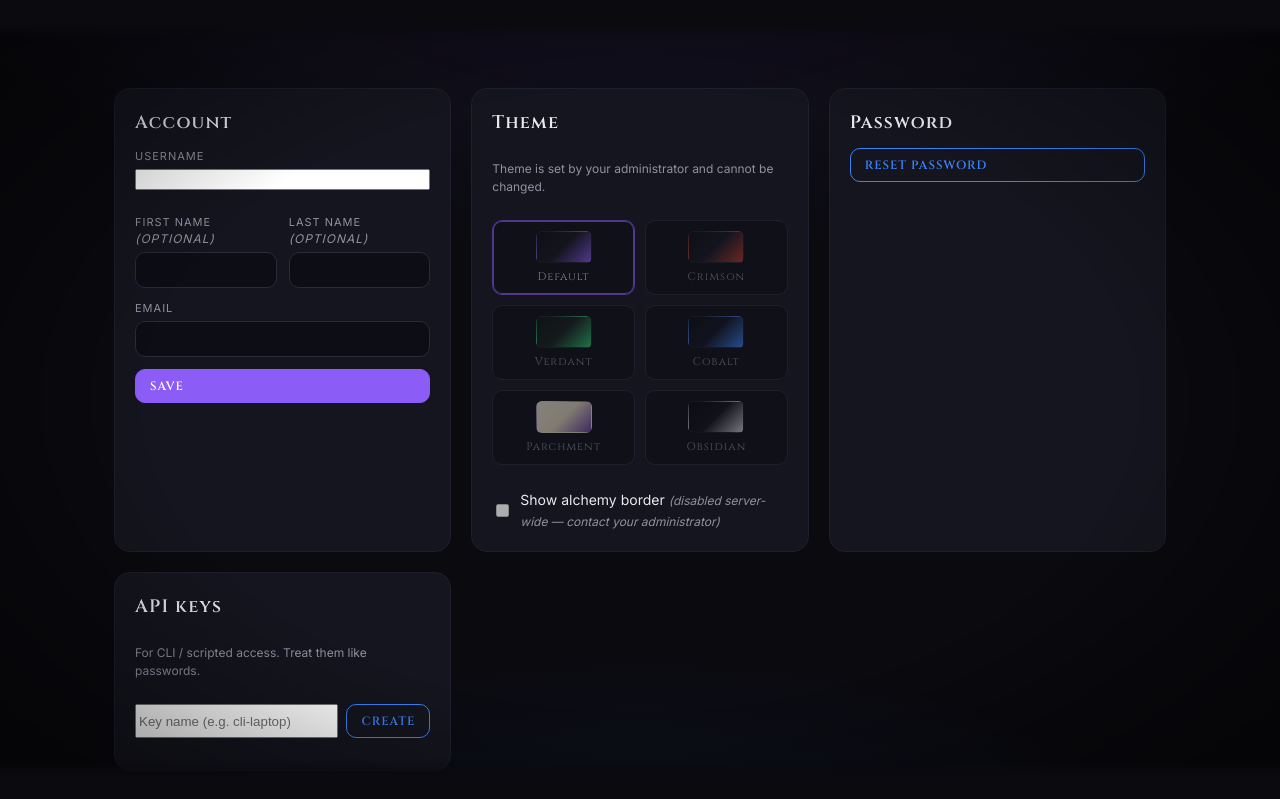
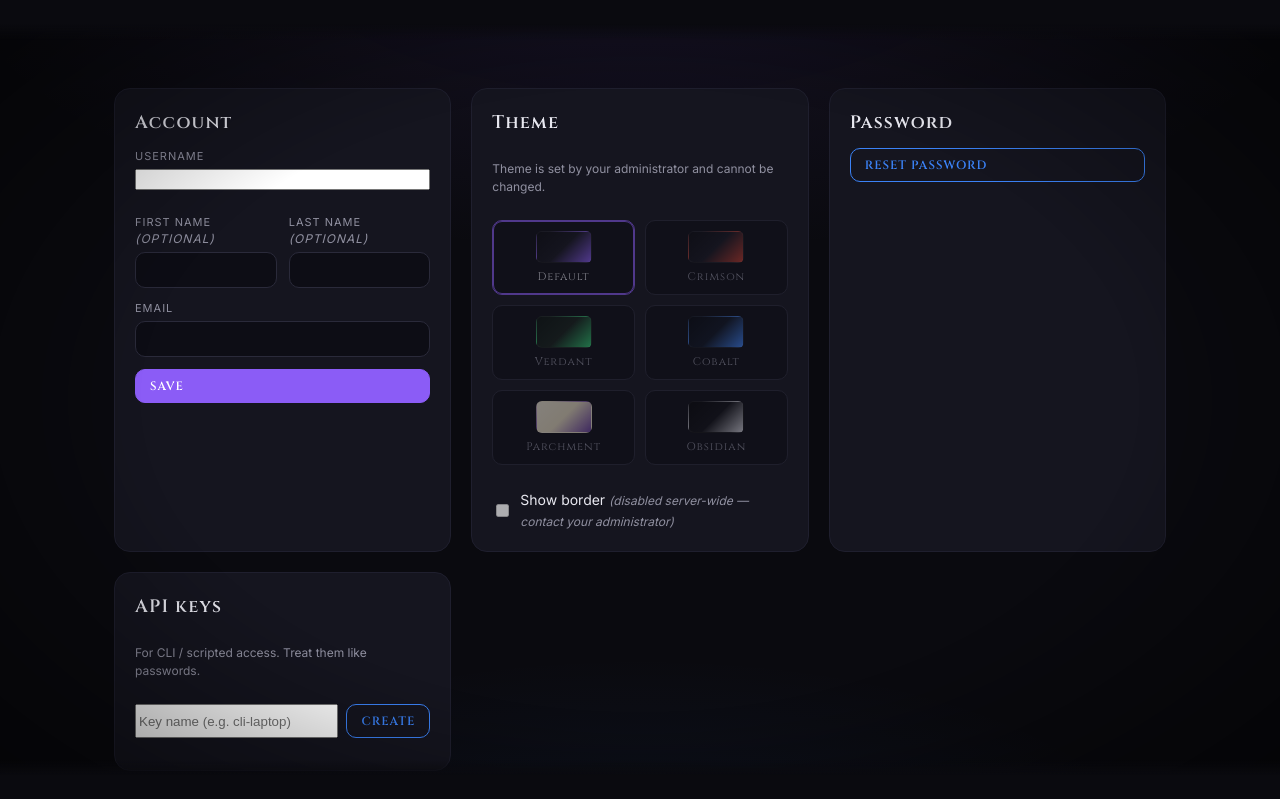
Before and after one commit to kl3mta3/Vitriol-Docker, a Python web app: template web/templates/profile.html in a window 1280 px wide. Shown: the top 799 px of the page. Run offline with Jinja, Linux system fonts and the light colour scheme; the template is opened without the code that fills it, so the values that code supplies are empty.

Commit message:
Update profile.html

```diff
--- a/web/templates/profile.html
+++ b/web/templates/profile.html
@@ -38,11 +38,9 @@
       <input type="checkbox" id="show-border-toggle"
         {% if user.show_border %}checked{% endif %}
         {% if not server_show_border %}disabled{% endif %} />
-      <span>Show alchemy border
+      <span>Show border
         {% if not server_show_border %}
           <em class="muted small">(disabled server-wide — contact your administrator)</em>
-        {% else %}
-          <em class="muted small">(the planetary symbols + frame around the viewport)</em>
         {% endif %}
       </span>
     </label>
```
